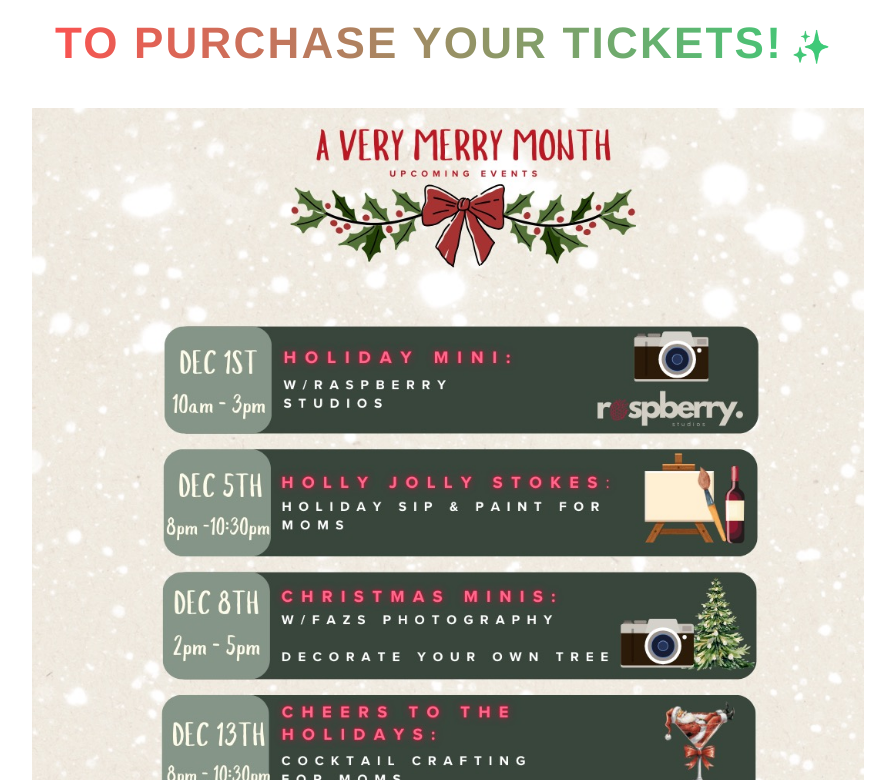
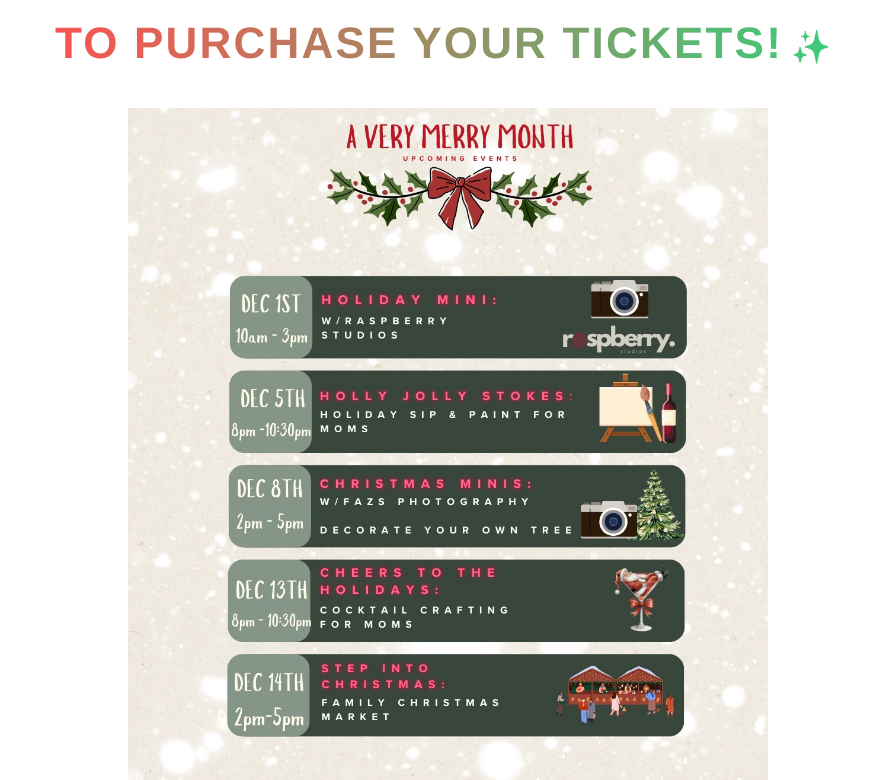
Before and after one commit to ralphdaryn/stepbystepstars, a React (Create React App) app in the folder client/: page /specialevents in a window 1280 px wide. Shown: the part 1200-1980 px from the top of the page, without its empty margins (192-1087 px from the left). Built offline with nearby package versions, Linux system fonts and the light colour scheme.

Commit message:
adjust special events image size

```diff
--- a/client/src/components/SpecialEvents/SpecialEvents.js
+++ b/client/src/components/SpecialEvents/SpecialEvents.js
@@ -113,9 +113,6 @@ const SpecialEvents = () => {
           Click Here To Buy Tickets!
         </button>
       </div>
-      <div className="special-events__container">
-        <div className="special-events__wrapper"></div>
-      </div>
     </div>
   );
 };
--- a/client/src/components/SpecialEvents/SpecialEvents.scss
+++ b/client/src/components/SpecialEvents/SpecialEvents.scss
@@ -135,26 +135,13 @@
     }
   }
 
-  &__container {
-    display: flex;
-    flex-direction: column;
-    align-items: center;
-    @include tablet {
-      flex-direction: row;
-      align-items: flex-start;
-      gap: 2rem;
-      justify-content: center;
-    }
-  }
-
-  &__image {
-    width: 100%;
-  }
-
-  .special-events {
   &__image-container {
     position: relative;
     width: 100%;
+    @include tablet {
+      width: 40rem;
+      margin: 0 auto;
+    }
   }
 
   &__image {
@@ -213,4 +200,3 @@
     height: 10%;
   }
 }
-}
```
Lines whose indentation alone changed are shown as unchanged.
